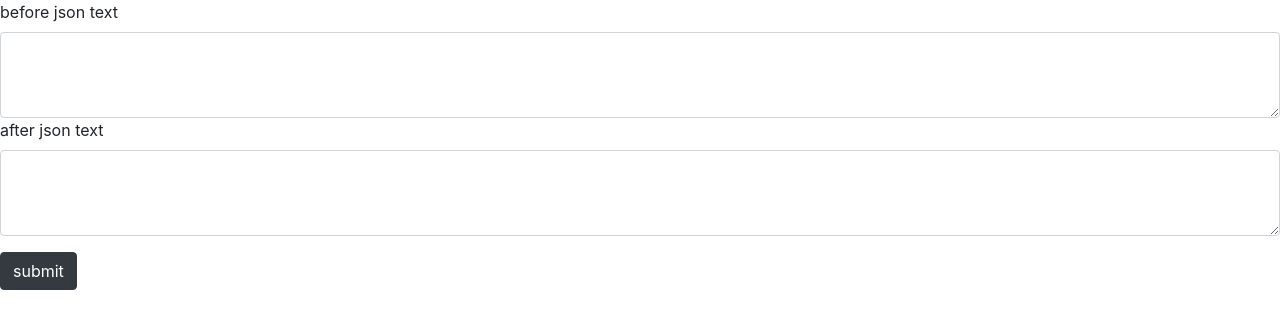
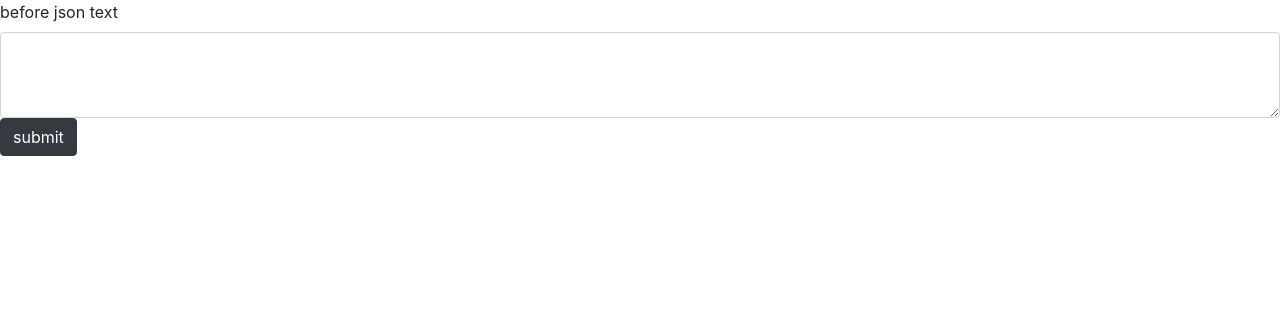
Before and after one commit to hiro21/json-perse, a Nuxt app: page / in a window 1280 px wide. Shown: the top 328 px of the page. Built offline with nearby package versions, Linux system fonts and the light colour scheme.

Commit message:
mod component

```diff
--- a/components/JsonPerse.vue
+++ b/components/JsonPerse.vue
@@ -1,40 +1,26 @@
 <template>
      <div class="mb-3">
       <label for="perseJsonTextarea" class="form-label">before json text</label>
-      <textarea v-model="perseJsonTest" class="form-control" id="perseJsonTextarea" rows="3"></textarea>
-      <label for="perseResultTextarea" class="form-label">after json text</label>
-      <textarea v-model="perseResultTextarea" class="form-control" id="perseResultTextarea" rows="3"></textarea>
+      <textarea v-model="perseJsonText" class="form-control" id="perseJsonTextarea" rows="3"></textarea>
+      <button type="button" class="btn btn-dark" @click="onClickEventPerse">submit</button>
     </div>
 </template>
 <script lang="ts">
 import Vue from 'vue'
 export default Vue.extend({
     name: 'perseJson',
-    props: {
-        perseJsonTest: {
-            type: String,
-        },
-        perseResultTextarea: {
-            type: String,
-        },
-    },
-    // computed: {
-    //     perseJsonTest: {
-    //         get(): string {
-    //             return this.perseJsonTest
-    //         },
-    //     },
-    //     perseResultTextarea: {
-    //         get(): string {
-    //             return this.perseResultTextarea
-    //         },
-    //     },
-    // },
     data: function() {
         return {
-            perseJsonTest: "",
-            perseResultTextarea: "",
+            perseJsonText: ''
         }
+    },
+    methods: {
+        bindInputData() {
+            this.$emit("jsonInput", this.perseJsonText)
+        },
+        onClickEventPerse(): void {
+            this.$emit("jsonInput", this.perseJsonText)
+        },
     },
 })
 
--- a/pages/index.vue
+++ b/pages/index.vue
@@ -1,11 +1,9 @@
 <template>
   <div>
   <JsonPerse
-    perseJsonTest.sync="perseJsonTest"
-    perseResultTextarea.sync="perseResultTextarea"
+    @jsonInput="onClickEventPerse"
   >
   </JsonPerse>
-  <button type="button" class="btn btn-dark" @click="onClickEventPerse">submit</button>
   </div>
 </template>
 
@@ -19,8 +17,9 @@ export default Vue.extend({
     JsonPerse
   },
   methods: {
-        onClickEventPerse(event: Event): void {
-          console.log(event)
+        onClickEventPerse(jsonVal: string): void {
+          console.log(jsonVal)
+          // perseを呼ぶ
         }
     }
 })
```
